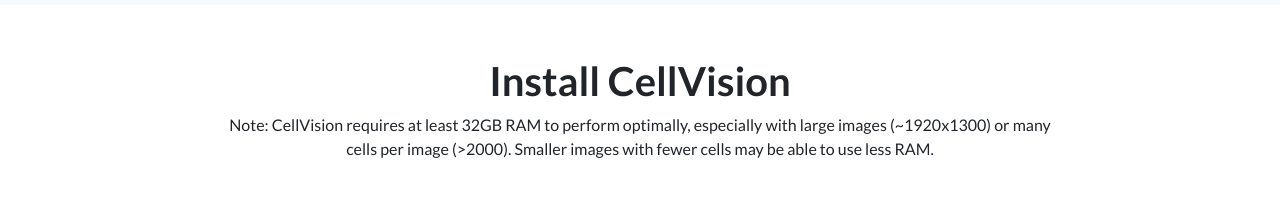
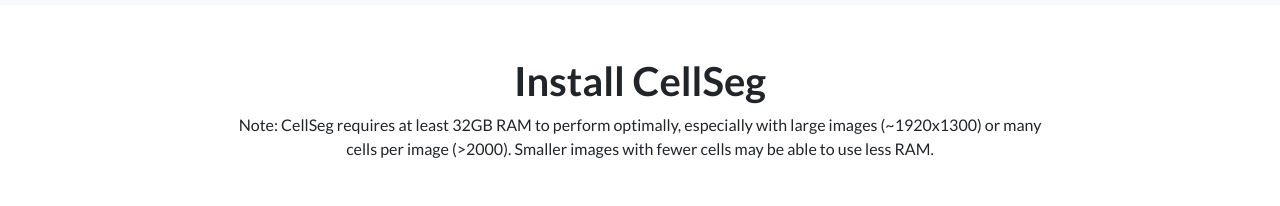
Before and after one commit to michaellee1/CellSegSite, a website: page install.html in a window 1280 px wide. Shown: the part 61-267 px from the top of the page. Drawn offline with Linux system fonts and the light colour scheme.

Commit message:
Change CellVision to CellSeg

```diff
--- a/install.html
+++ b/install.html
@@ -8,7 +8,7 @@
   <meta name="description" content="">
   <meta name="author" content="">
 
-  <title>CellVision - Install</title>
+  <title>CellSeg - Install</title>
 
   <!-- Bootstrap core CSS -->
   <link href="vendor/bootstrap/css/bootstrap.min.css" rel="stylesheet">
@@ -38,10 +38,10 @@
   <div class="container text-center">
     <div class="row mt-5">
       <div class="center-logo">
-        <h1 class="mt-1 block">Install CellVision</h1>
+        <h1 class="mt-1 block">Install CellSeg</h1>
       </div>
     </div>
-    <p class="semi-width">Note: CellVision requires at least 32GB RAM to perform optimally, especially with large images (~1920x1300) or many cells per image (>2000).  Smaller images with fewer cells may be able to use less RAM.</p>
+    <p class="semi-width">Note: CellSeg requires at least 32GB RAM to perform optimally, especially with large images (~1920x1300) or many cells per image (>2000).  Smaller images with fewer cells may be able to use less RAM.</p>
     <div class="row mt-5">
       <div class="col-md-3">
         <a href="windows-install.html">
```
